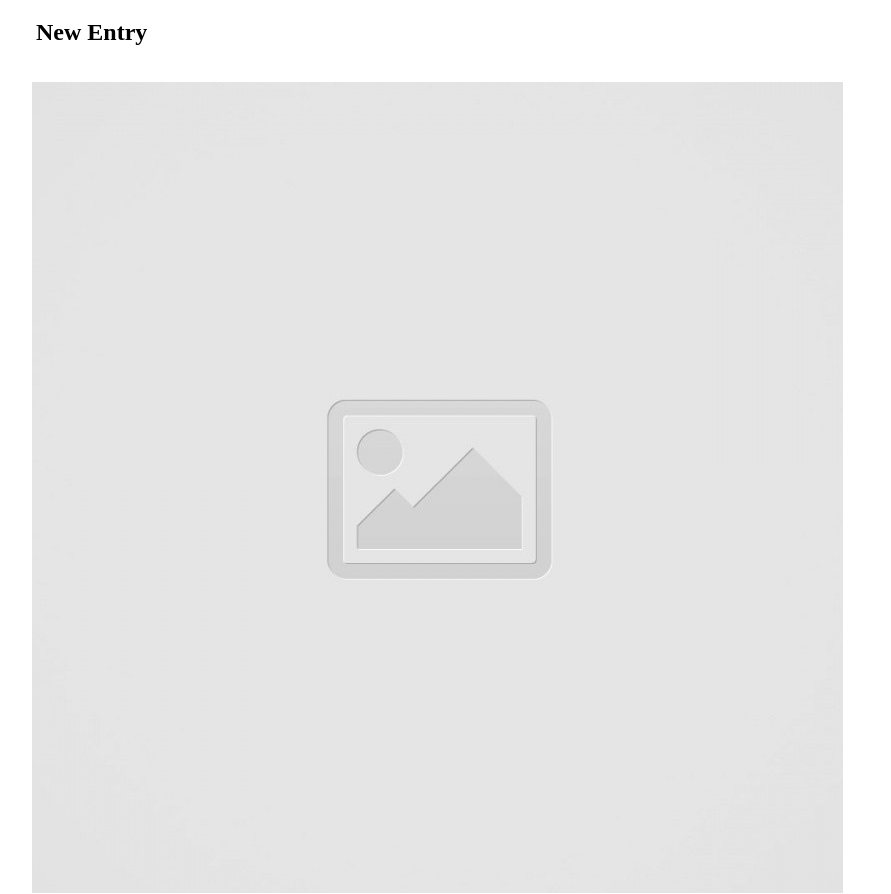
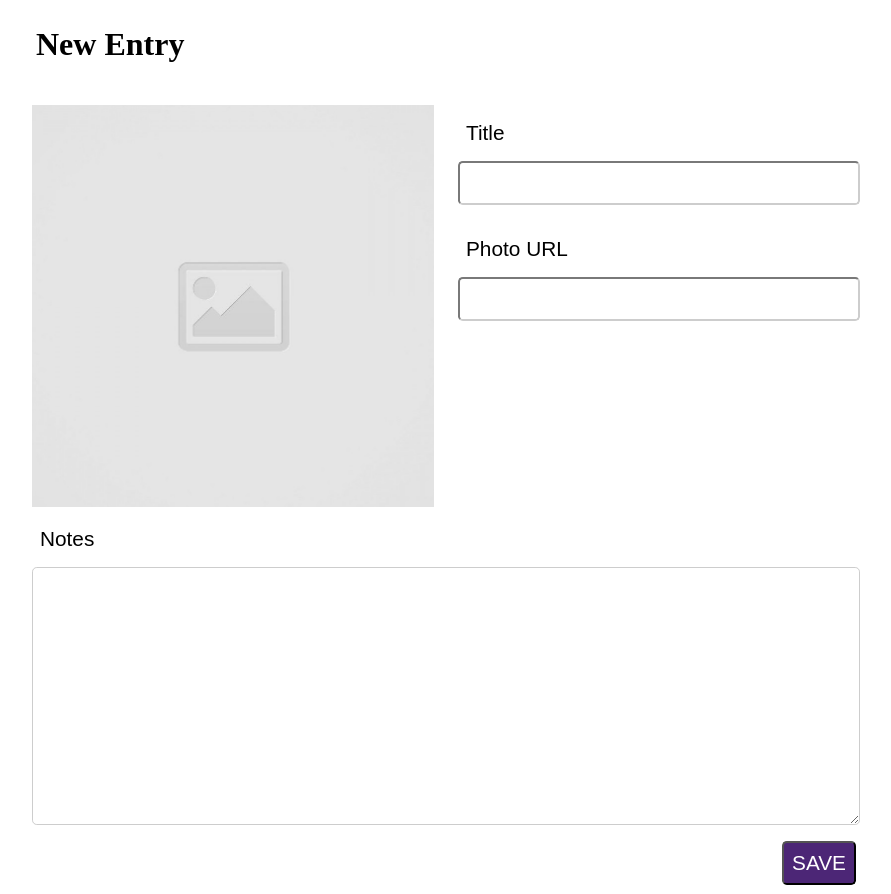
Before and after one commit to ryankgarcia/code-journal, a website with bundled scripts: page index.html in a window 1280 px wide. Shown: the part 168-1062 px from the top of the page, without its empty margins (194-1085 px from the left). Built offline with nearby package versions, Linux system fonts and the light colour scheme.

Commit message:
updated css formatting. calling the photoURL from the DOM in typescript.

```diff
--- a/css/styles.css
+++ b/css/styles.css
@@ -10,13 +10,44 @@ header {
 }
 
 h2 {
-  font-size: 1.5rem;
+  font-size: 2rem;
   padding: 1rem;
 }
 
 button {
   background-color: #4c2676;
   color: #fff;
-  border-radius: 4px;
-  justify-content: flex-end;
+  display: flex;
+  border-radius: 0.3rem;
+  padding: 0.5rem;
+  margin: 1rem;
+  float: right;
+  text-transform: uppercase;
+  font-size: 1.3rem;
+  font-family: sans-serif, Arial;
 }
+
+img {
+  width: 100%;
+}
+
+label,
+input,
+textarea {
+  font-size: 1.3rem;
+  display: block;
+  width: 100%;
+  padding: 0.5rem;
+  border-radius: 0.3rem;
+  border-color: #cdcdcd;
+  font-family: sans-serif, Arial;
+}
+
+input {
+  margin-bottom: 1.5rem;
+}
+
+label {
+  margin-bottom: 0.5rem;
+  margin-top: 0.5rem;
+}
--- a/index.html
+++ b/index.html
@@ -35,20 +35,23 @@
                 src="/images/placeholder-image-square.jpg"
                 alt="picture placeholder" />
             </div>
-            </div>
+            <div class="column-half">
               <label for="title">Title</label>
               <input id="title" required />
-              <label for="photo" class="column-half">Photo URL</label>
-              <input type="url" id="photo" class="column-half" required />
+              <label for="photo">Photo URL</label>
+              <input type="url" id="photo" required />
+            </div>
+          </div>
           <div class="row">
             <div class="column-full">
               <label>Notes</label>
-              <textarea name="textarea" rows="15"></textarea>
+              <textarea name="textarea" rows="10"></textarea>
             </div>
           </div>
           <button type="submit">Save</button>
         </form>
-      <div data-view="entries" class="hidden"></div>
+        <div data-view="entries" class="hidden"></div>
+      </div>
     </main>
     <script src="js/data.js"></script>
     <script src="js/main.js"></script>
--- a/ts/main.ts
+++ b/ts/main.ts
@@ -0,0 +1,15 @@
+const $photoURL = document.querySelector('img');
+
+if (!$photoURL) throw new Error('$photoURL query failed');
+
+function handlePhotoUrl(event: Event): void {
+  const $photoURL = document.querySelector('img');
+  if (!$photoURL) {
+    throw new Error('$photoURL does not exist');
+  }
+  console.log('photo inserted');
+  console.log('event', event);
+  console.log('event.target', event.target);
+}
+
+$photoURL.addEventListener('change', handlePhotoUrl);
```
